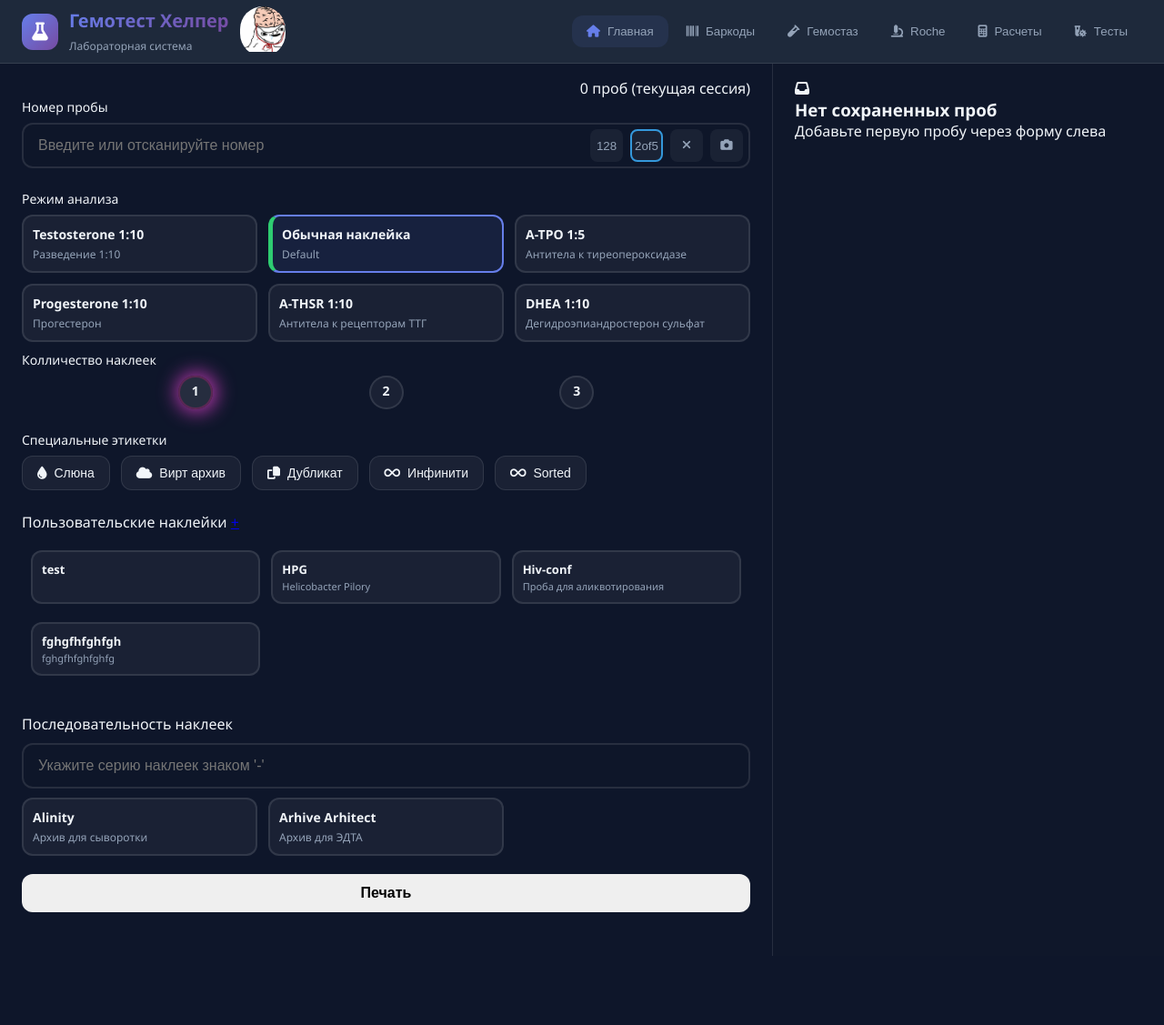
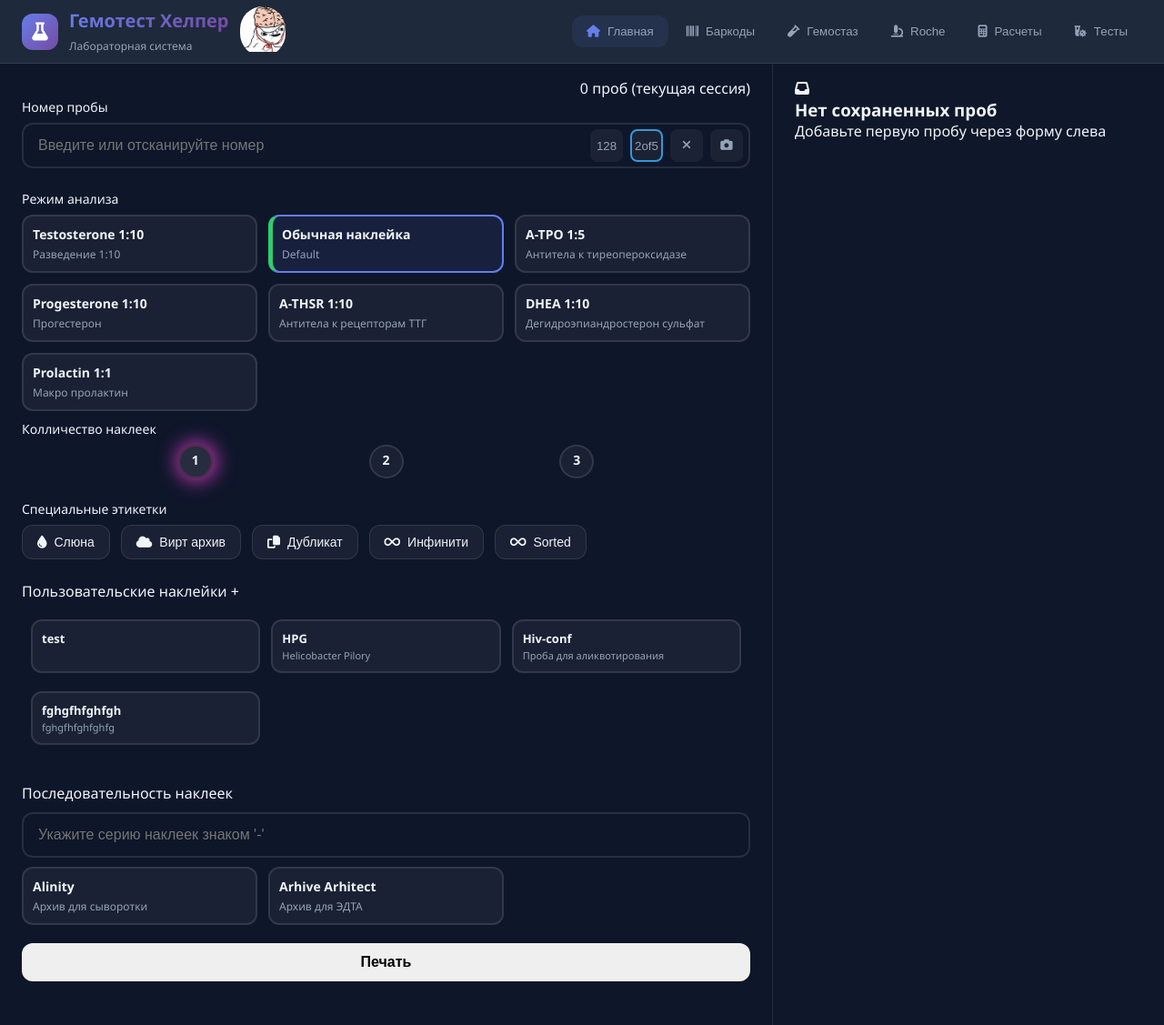
Before and after one commit to RuslanKnyazkov/HemoHelper, a Django app: page /barcode/ in a window 1280 px wide. Shown: the whole page at 91% size. Before the commit the page ends 1051 px from the top, so only its background shows below. Run offline with Django 5.2, Linux system fonts and the light colour scheme; data comes from the database, SQL or seed files in the repository.

Commit message:
Create mode PRL_Macro, Change variable send user labels

```diff
--- a/WebApp/static/css/barcode-mode.css
+++ b/WebApp/static/css/barcode-mode.css
@@ -1,4 +1,9 @@
 /* ===== Barcode Module ===== */
+a {
+  text-decoration: none;
+  color: white;
+}
+
 .barcode-container {
   display: grid;
   grid-template-columns: 850px 1fr;
--- a/WebApp/static/js/barcode.js
+++ b/WebApp/static/js/barcode.js
@@ -183,6 +183,11 @@ const BarcodeModule = {
     HbA1c: {
       display: "Arhive Arhitect",
       searchText: "Arhive Arhitect",
+      active: true,
+    },
+    PRL_Macro: {
+      display: "Prolactin 1:1",
+      searchText: "Prolactin 1:1",
       active: true,
     },
   },
@@ -466,7 +471,7 @@ const BarcodeModule = {
       <div class="strip-left"></div>
       <div class="strip-code">
         <i class="fas fa-qrcode"></i>
-        <span>${item.number.substring(0, 8)}</span>
+        <span>${item.number.substring(0, 10)}</span>
       </div>
       <div class="strip-right"></div>
     </div>
@@ -720,7 +725,7 @@ async function createViewCustomLabels() {
           // Экранируем JSON для безопасной вставки
           const itemJson = JSON.stringify(item).replace(/'/g, "&apos;");
           return `
-            <div class="mode-card" onclick='BarcodeModule.sendCustomLabel(${itemJson})'>
+            <div class="mode-card" onclick='BarcodeAPI.sendToDjango(${itemJson})'>
               <h4>${escapeHtml(item.text || item.name || "Без названия")}</h4>
               <p>${escapeHtml(item.description || "")}</p>
             </div>
@@ -771,29 +776,29 @@ function getCookie(name) {
   return cookieValue;
 }
 
-// Добавляем метод sendCustomLabel в BarcodeModule (если его еще нет)
-if (typeof BarcodeModule !== "undefined" && !BarcodeModule.sendCustomLabel) {
-  BarcodeModule.sendCustomLabel = async function (item) {
-    console.log("Отправка пользовательской метки:", item);
+// // Добавляем метод sendCustomLabel в BarcodeModule (если его еще нет)
+// if (typeof BarcodeModule !== "undefined" && !BarcodeModule.sendCustomLabel) {
+//   BarcodeModule.sendCustomLabel = async function (item) {
+//     console.log("Отправка пользовательской метки:", item);
 
-    try {
-      const data = {
-        type: item.type || "custom",
-        text: item.text || item.name || "",
-        barcode: item.barcode || item.text || "",
-        mode: item.mode || BarcodeState?.barcodeMode || "default",
-        anchor: item.anchor || "h",
-        size: item.size || "s",
-        retry: item.retry || BarcodeState?.retry || 1,
-        code: item.code || BarcodeState?.selectCodeFormat || "B2N",
-        ...item,
-      };
+//     try {
+//       const data = {
+//         type: item.type || "custom",
+//         text: item.text || item.name || "",
+//         barcode: item.barcode || item.text || "",
+//         mode: item.mode || BarcodeState?.barcodeMode || "default",
+//         anchor: item.anchor || "h",
+//         size: item.size || "s",
+//         retry: item.retry || BarcodeState?.retry || 1,
+//         code: item.code || BarcodeState?.selectCodeFormat || "B2N",
+//         ...item,
+//       };
 
-      await BarcodeAPI.sendToDjango(data);
-      showBarcodeNotification(`✅ Метка "${data.text}" отправлена!`, "success");
-    } catch (error) {
-      console.error("Ошибка отправки метки:", error);
-      showBarcodeNotification(`❌ Ошибка: ${error.message}`, "error");
-    }
-  };
-}
+//       await BarcodeAPI.sendToDjango(data);
+//       showBarcodeNotification(`✅ Метка "${data.text}" отправлена!`, "success");
+//     } catch (error) {
+//       console.error("Ошибка отправки метки:", error);
+//       showBarcodeNotification(`❌ Ошибка: ${error.message}`, "error");
+//     }
+//   };
+// }
--- a/WebApp/templates/base/barcode.html
+++ b/WebApp/templates/base/barcode.html
@@ -64,6 +64,10 @@
             <div class="mode-card" onclick="selectMode('dhea')">
               <h4>DHEA 1:10</h4>
               <p>Дегидроэпиандростерон сульфат</p>
+            </div>
+            <div class="mode-card" onclick="selectMode('PRL_Macro')">
+              <h4>Prolactin 1:1</h4>
+              <p>Макро пролактин</p>
             </div>
           </div>
 
```
Also changed, not shown: 1 other file.
